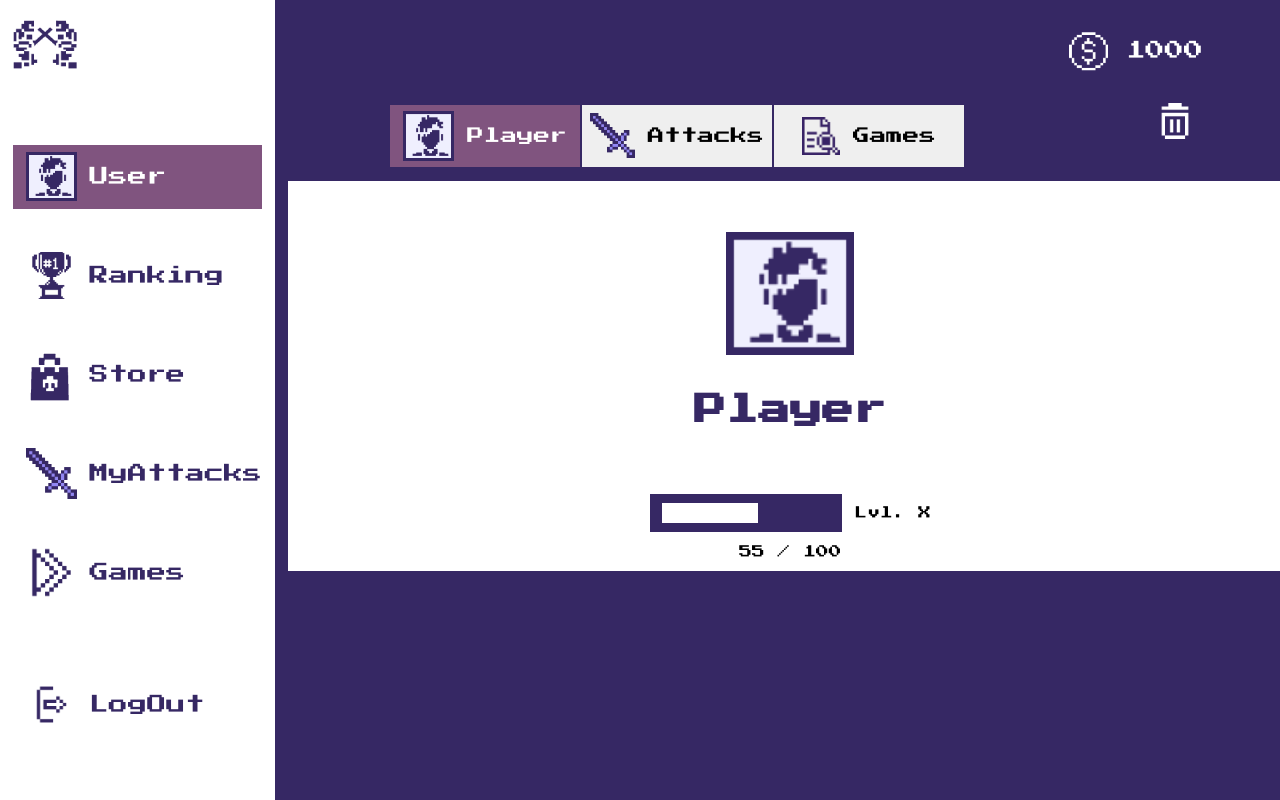
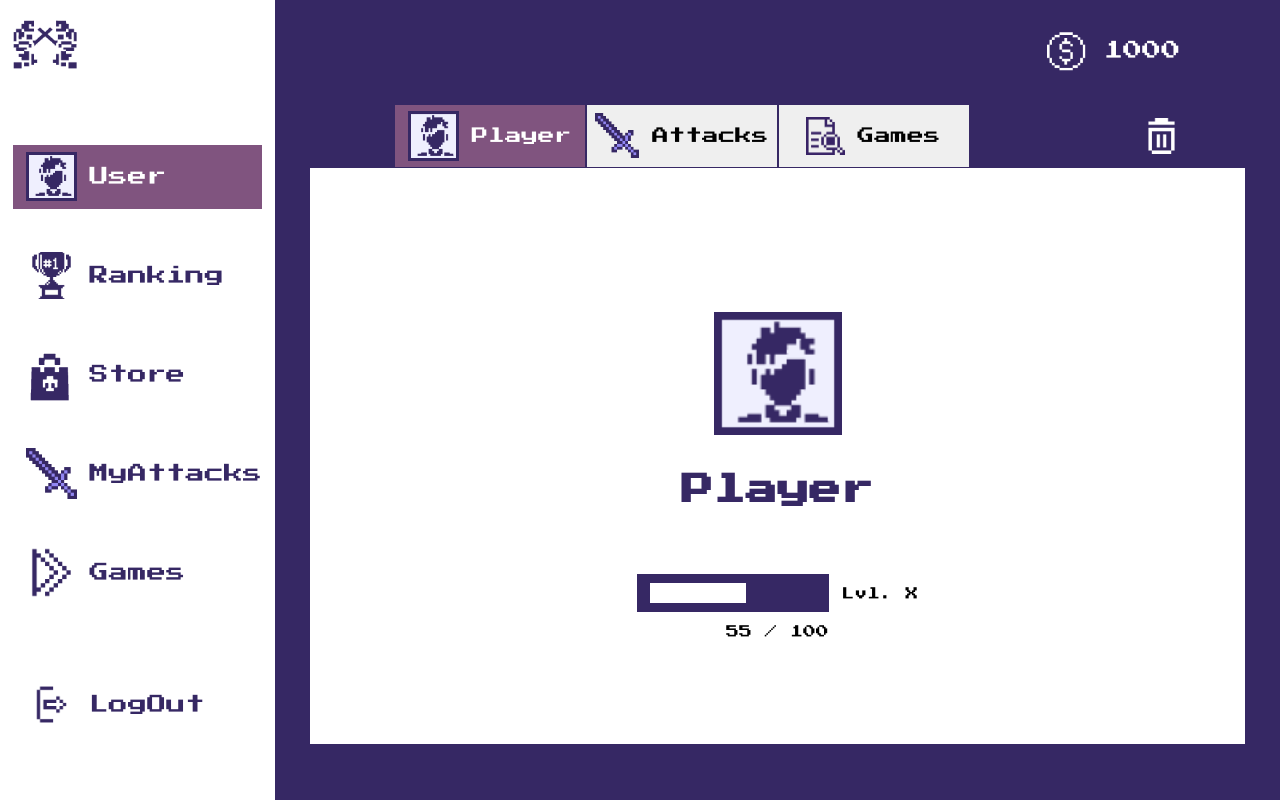
Before and after one commit to hugola6una/projectesWebI, a Vue app: page /user in a window 1280 px wide. Built offline with nearby package versions, Linux system fonts and the light colour scheme.

Commit message:
Solucinats

```diff
--- a/src/components/PlayerContent.vue
+++ b/src/components/PlayerContent.vue
@@ -21,9 +21,9 @@
     flex-direction: column;
     align-items: center;
     justify-content: center;
-    width: 100%;
-    height: 100%;
+    height: 45vmax;
     margin: 1vmax;
+    margin-top: 0;
     background-color: white;
 }
 .playerContent img {
@@ -65,4 +65,13 @@
     font-size: 2.5vmax;
     color: #362864;
 }
+
+
+@media (max-width: 820px) {
+    .playerContent {
+        height: 100%;
+        margin: 1vmax;
+    }
+}
+
 </style>
--- a/src/views/CreatePlayerView.vue
+++ b/src/views/CreatePlayerView.vue
@@ -28,10 +28,7 @@
           <router-link to="/home" class="link">
             <button class="bCreate">CREATE</button>
           </router-link>
-
-
         </div>
-
       </div>
     </div>
   </div>
@@ -81,6 +78,10 @@
     text-align: center;
     justify-content: center;
     align-items: center;
+  }
+
+  .dIteractive {
+    overflow-y: auto;
   }
 
   input {
--- a/src/views/UserView.vue
+++ b/src/views/UserView.vue
@@ -70,6 +70,13 @@
     height: 100vh;
   }
 
+  div {
+    width: 100%;
+    height: 100%;
+    justify-content: center;
+    overflow-y: auto;
+  }
+
   .body {
     height: 100%;
     background: #362864;
@@ -87,9 +94,17 @@
   .userSelectors {
     display: grid;
     grid-template-columns: 4fr 1fr;
+    justify-content: center;
+    align-items: end;
   }
 
   .userOptions {
+    display: flex;
+    justify-content: center;
+    align-items: end;
+  }
+
+  .trashOption {
     display: flex;
     justify-content: center;
     align-items: end;
@@ -144,11 +159,11 @@
     background: none;
   }
 
-  .menuUser {
-    display: flex;
-    align-items: start;
-    justify-content: center;
-  }
+  .userContent {
+      display: flex;
+      justify-content: center;
+
+    }
   .bOptions button {
     background-color: #362864;
     color: white;
@@ -172,7 +187,6 @@
     .userContent {
       display: flex;
       justify-content: center;
-      background: orange;
       width: 100%;
       height: 100%;
     }
```
Lines whose indentation alone changed are shown as unchanged.
